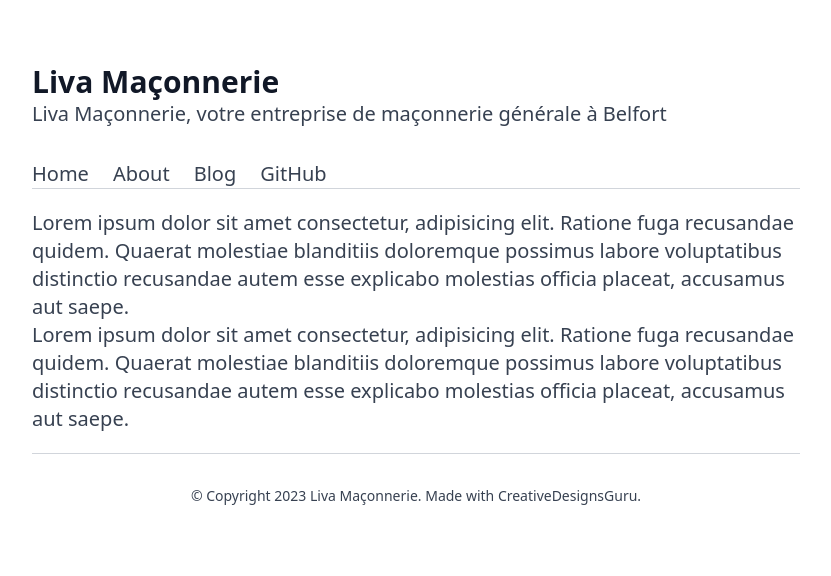
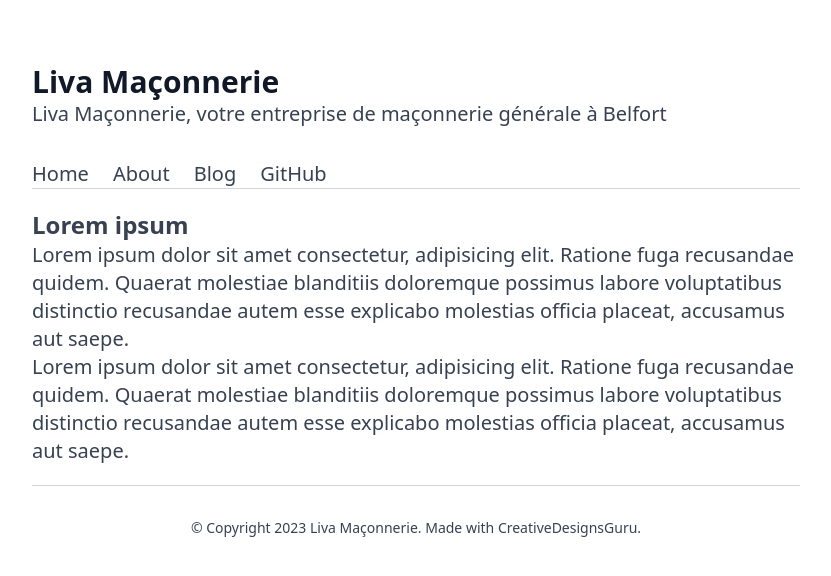
Before and after one commit to jordanlepera/liva, a Next.js app: page /about in a window 1280 px wide. Shown: the top 576 px of the page, without its empty margins (224-1055 px from the left). Built offline with nearby package versions, Linux system fonts and the light colour scheme.

Commit message:
feat(about.tsx): add a h1 tag

```diff
--- a/src/pages/about.tsx
+++ b/src/pages/about.tsx
@@ -3,6 +3,7 @@ import { Main } from '@/templates/Main';
 
 const About = () => (
   <Main meta={<Meta title="Lorem ipsum" description="Lorem ipsum" />}>
+    <h1 className="text-2xl font-bold">Lorem ipsum</h1>
     <p>
       Lorem ipsum dolor sit amet consectetur, adipisicing elit. Ratione fuga
       recusandae quidem. Quaerat molestiae blanditiis doloremque possimus labore
```
